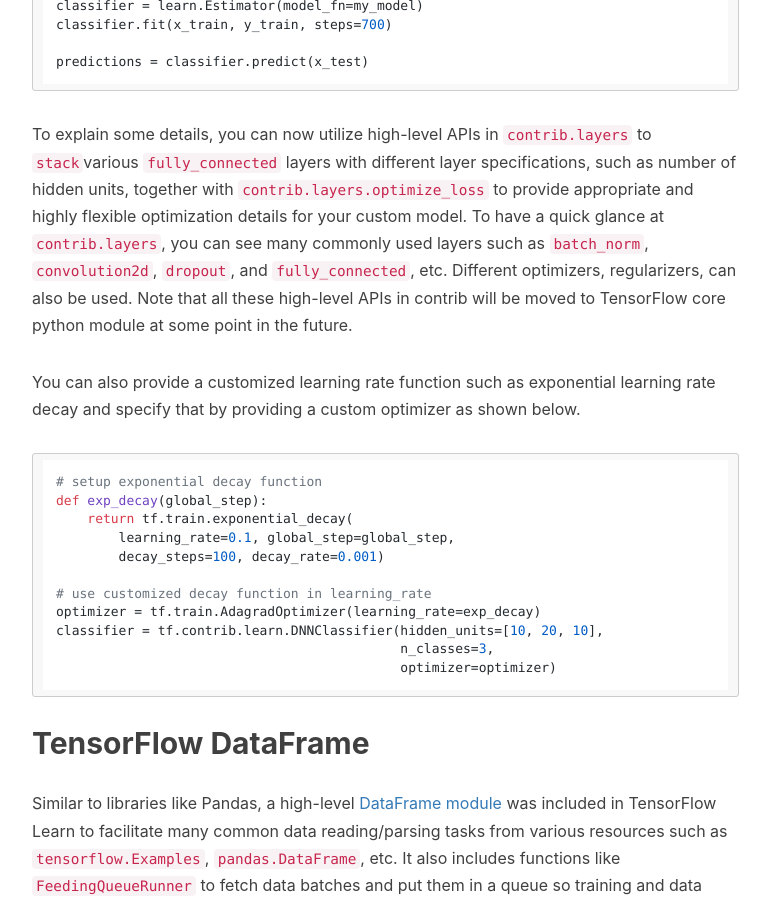
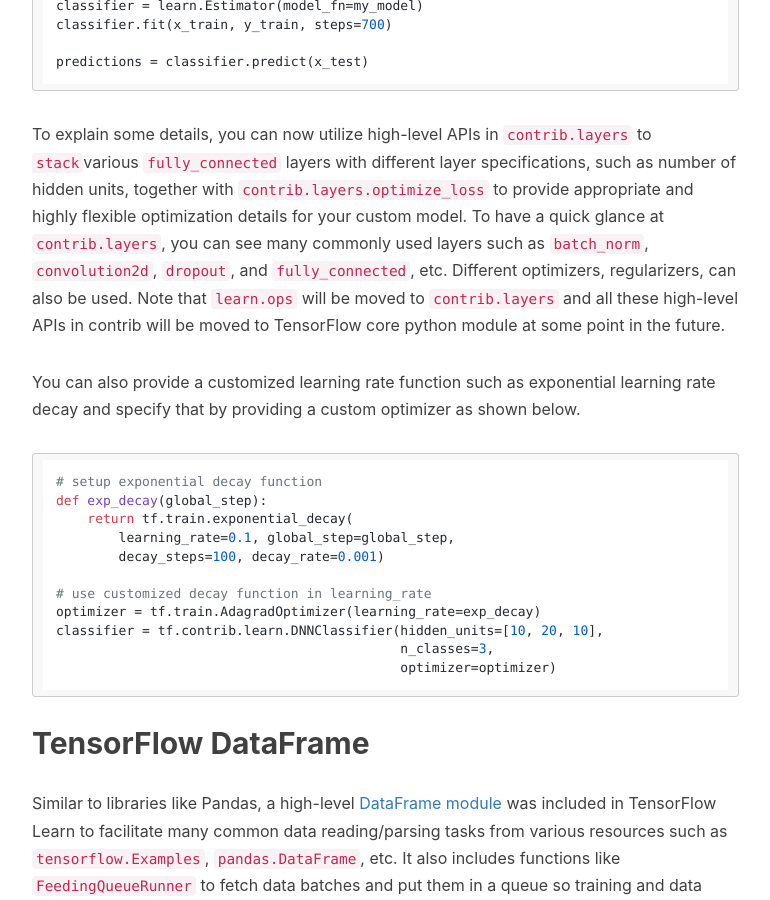
Before and after one commit to terrytangyuan/terrytangyuan.github.com, a Jekyll site: the page built from _posts/2016-06-09-scikit-flow-v09.markdown, in a window 1280 px wide and 900 px high, scrolled down 2050 px. Shown: the whole window, without its empty margins (233-1003 px from the left). Built offline with Jekyll 4.4.1, drawn with Linux system fonts in a browser that asks for light colours; nearby versions of some CDN libraries; comment, search, counter and statistics services are not loaded.

Commit message:
Update 2016-06-09-scikit-flow-v09.markdown

````diff
--- a/_posts/2016-06-09-scikit-flow-v09.markdown
+++ b/_posts/2016-06-09-scikit-flow-v09.markdown
@@ -59,7 +59,7 @@
 predictions = classifier.predict(x_test)
 ```
 
-To explain some details, you can now utilize high-level APIs in `contrib.layers` to `stack`various `fully_connected` layers with different layer specifications, such as number of hidden units, together with `contrib.layers.optimize_loss` to provide appropriate and highly flexible optimization details for your custom model. To have a quick glance at [`contrib.layers`](https://github.com/tensorflow/tensorflow/tree/master/tensorflow/contrib/layers), you can see many commonly used layers such as `batch_norm`, `convolution2d`, `dropout`, and `fully_connected`, etc. Different optimizers, regularizers, can also be used. Note that all these high-level APIs in contrib will be moved to TensorFlow core python module at some point in the future.
+To explain some details, you can now utilize high-level APIs in `contrib.layers` to `stack`various `fully_connected` layers with different layer specifications, such as number of hidden units, together with `contrib.layers.optimize_loss` to provide appropriate and highly flexible optimization details for your custom model. To have a quick glance at [`contrib.layers`](https://github.com/tensorflow/tensorflow/tree/master/tensorflow/contrib/layers), you can see many commonly used layers such as `batch_norm`, `convolution2d`, `dropout`, and `fully_connected`, etc. Different optimizers, regularizers, can also be used. Note that `learn.ops` will be moved to `contrib.layers` and all these high-level APIs in contrib will be moved to TensorFlow core python module at some point in the future.
 
 You can also provide a customized learning rate function such as exponential learning rate decay and specify that by providing a custom optimizer as shown below.
 
````
